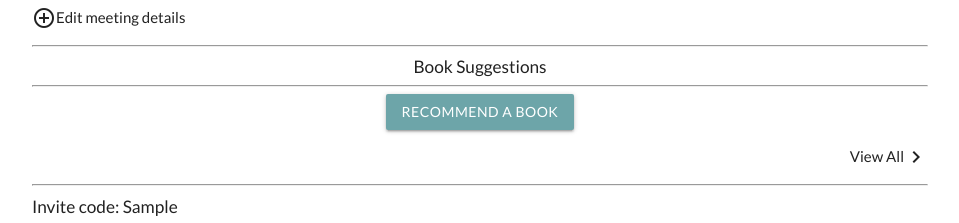
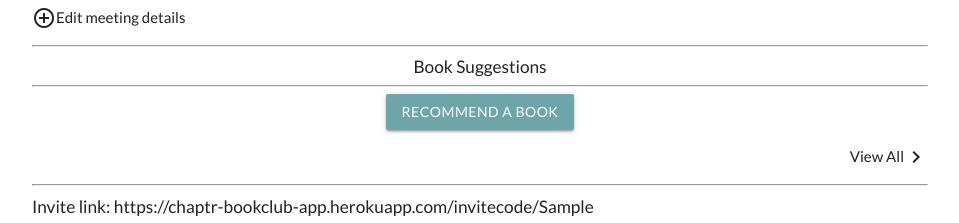
Before and after one commit to NicholasBoldt/Book-Club-App, a Django app: page /clubs/1/meeting/1/ in a window 1280 px wide. Shown: the part 686-909 px from the top of the page, without its empty margins (160-1119 px from the left). Run offline with Django 3.2, Linux system fonts and the light colour scheme; a user stored in the database is signed in; tables that the repository leaves empty hold one stand-in row (values such as "Sample post"); grey boxes marked "Sample" are stand-in pictures; some libraries are stand-ins or nearby versions.

Commit message:
add invite link and disable debug

```diff
--- a/bookclub/settings.py
+++ b/bookclub/settings.py
@@ -27,7 +27,7 @@ BASE_DIR = Path(__file__).resolve().parent.parent
 SECRET_KEY = 'k6l@2ivz&fbedg$pdssd2itvp62qrw!dwh_@q*8$+#omy^gq#7'
 
 # SECURITY WARNING: don't run with debug turned on in production!
-DEBUG = True
+DEBUG = False
 
 ALLOWED_HOSTS = []
 
--- a/main_app/templates/myclubs/meeting.html
+++ b/main_app/templates/myclubs/meeting.html
@@ -65,7 +65,7 @@
 <p class="vertical-align-right"><a href="{% url 'addrecc' club.id meeting.id %}">View All</a><i class="material-icons">keyboard_arrow_right</i></p>
 
 <hr/>
-<h6> Invite code: {{ club.invite }}</h6>
+<h6> Invite link: https://chaptr-bookclub-app.herokuapp.com/invitecode/{{ club.invite }}</h6>
 
 
 
```
